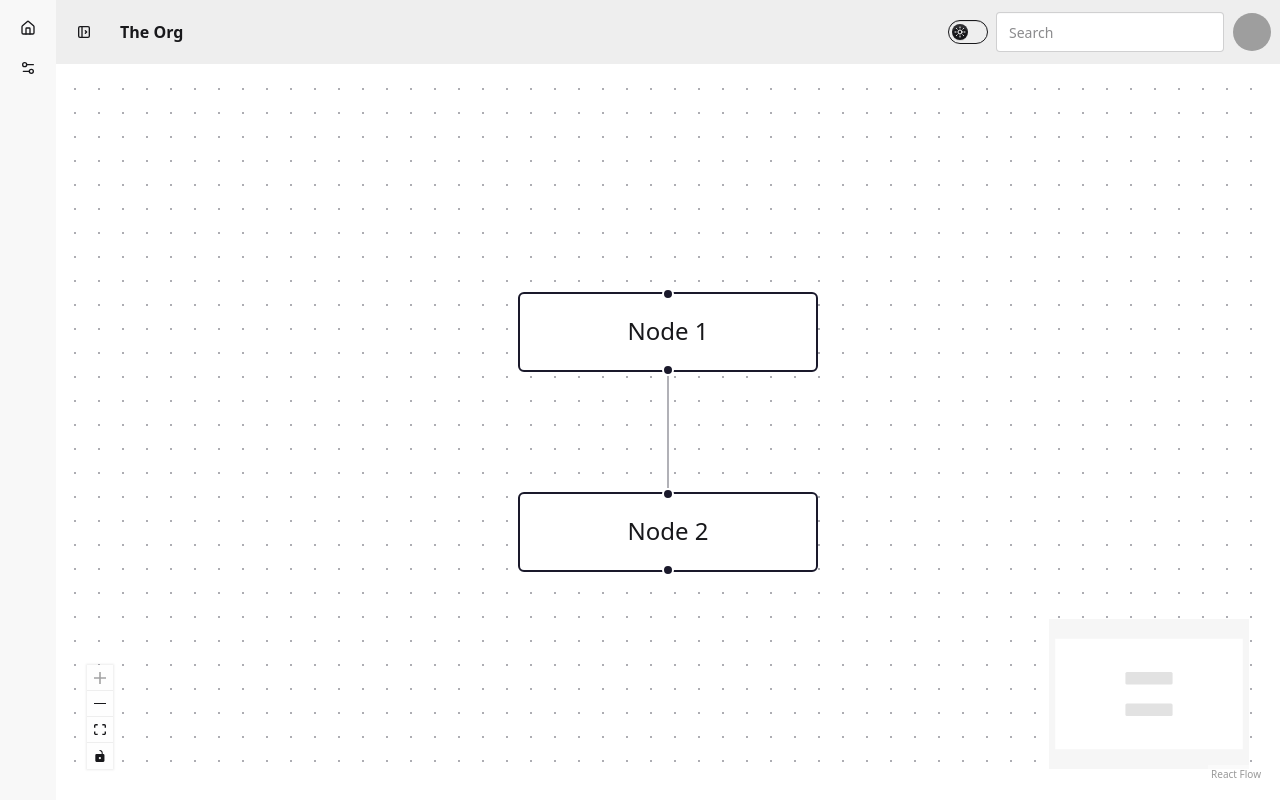
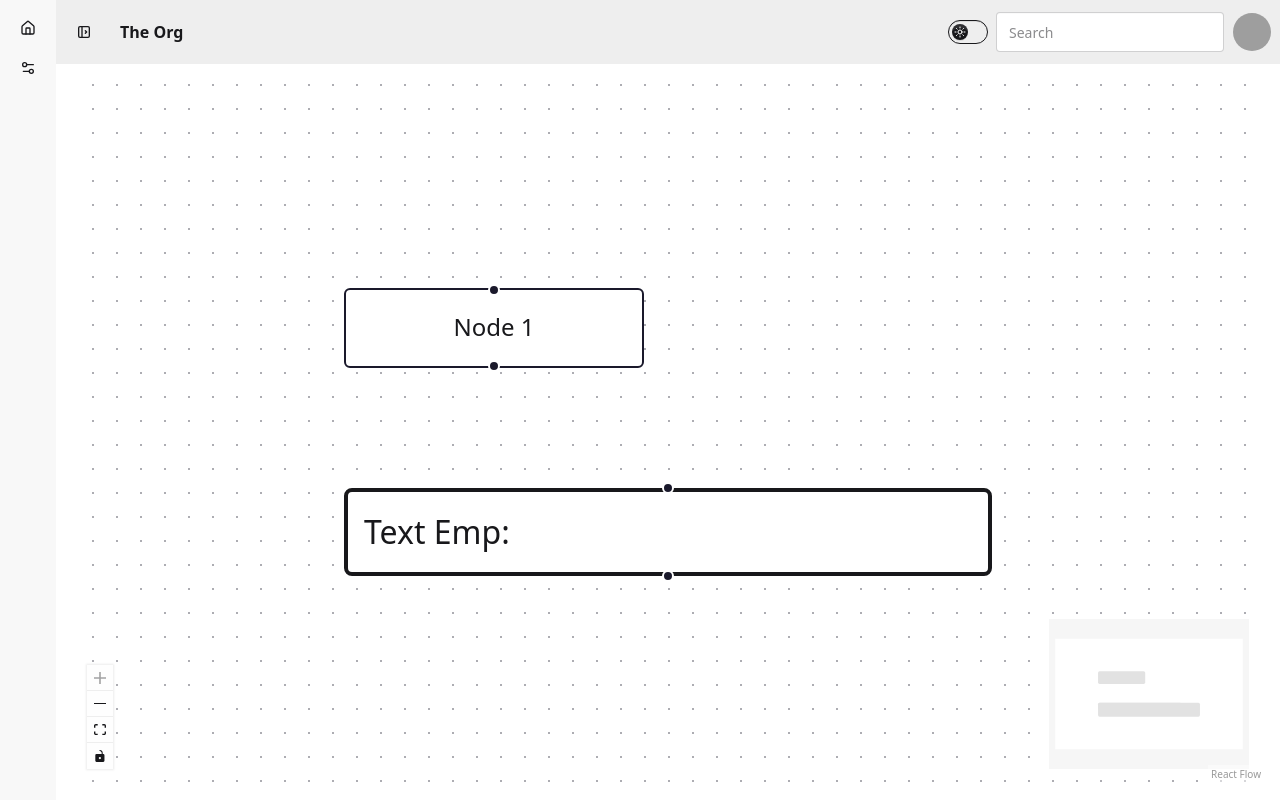
Before and after one commit to RaphCodec/the-org, a React (Vite) app: page / in a window 1280 px wide. Built offline with nearby package versions, Linux system fonts and the light colour scheme; grey boxes are pictures that could not be loaded.

Commit message:
feat(wip): wip

```diff
--- a/package.json
+++ b/package.json
@@ -10,6 +10,7 @@
     "preview": "vite preview"
   },
   "dependencies": {
+    "@dagrejs/dagre": "^1.1.8",
     "@tailwindcss/vite": "^4.1.18",
     "@xyflow/react": "^12.10.0",
     "daisyui": "^5.5.14",
--- a/src/App.tsx
+++ b/src/App.tsx
@@ -11,13 +11,16 @@ import {
   addEdge,
 } from "@xyflow/react";
 import "@xyflow/react/dist/style.css";
+import dagre from '@dagrejs/dagre';
+import peopleData from "./data/people.json"
+import TextUpdaterNode from "./components/TextNode";
+import EmployeeNode from "./components/EmpNode";
 
 
-const initialNodes = [
-  { id: "n1", position: { x: 0, y: 0 }, data: { label: "Node 1" } },
-  { id: "n2", position: { x: 0, y: 100 }, data: { label: "Node 2" } },
-];
+const nodeTypes = { textUpdater: TextUpdaterNode, employee: EmployeeNode };
+const initialNodes = peopleData;
 const initialEdges = [{ id: "n1-n2", source: "n1", target: "n2" }];
+
 
 export default function App() {
   const [theme] = useTheme();
@@ -44,6 +47,7 @@ export default function App() {
       <div className="w-full h-full">
         <ReactFlow
           nodes={nodes}
+          nodeTypes={nodeTypes}
           edges={edges}
           onNodesChange={onNodesChange}
           onEdgesChange={onEdgesChange}
--- /dev/null
+++ b/src/components/EmpNode.tsx
@@ -0,0 +1,21 @@
+import { useCallback } from 'react';
+import { Handle } from '@xyflow/react';
+
+function EmployeeNode(props) {
+  const onChange = useCallback((evt) => {
+    console.log(evt.target.value);
+  }, []);
+
+  return (
+    <div className="bg-white border-2 p-2 rounded ">
+        <Handle type='target' position='top'/>
+        <Handle type='source' position='bottom'/>
+      <div>
+        <label htmlFor="text">Text Emp:</label>
+        <input id="text" name="text" onChange={onChange} className="nodrag" />
+      </div>
+    </div>
+  );
+}
+
+export default EmployeeNode;
--- /dev/null
+++ b/src/components/TextNode.tsx
@@ -0,0 +1,18 @@
+import { useCallback } from 'react';
+
+function TextUpdaterNode(props) {
+  const onChange = useCallback((evt) => {
+    console.log(evt.target.value);
+  }, []);
+
+  return (
+    <div className="text-updater-node">
+      <div>
+        <label htmlFor="text">Text:</label>
+        <input id="text" name="text" onChange={onChange} className="nodrag" />
+      </div>
+    </div>
+  );
+}
+
+export default TextUpdaterNode;
--- /dev/null
+++ b/src/data/people.json
@@ -0,0 +1,15 @@
+[
+  { "id": "n1", "position": { "x": 0, "y": 0 }, "data": { "label": "Node 1" } },
+  {
+    "id": "n2",
+    "position": { "x": 0, "y": 100 },
+    "data": { "label": "Node 2" },
+    "type": "textUpdater"
+  },
+  {
+    "id": "n3",
+    "position": { "x": 0, "y": 100 },
+    "data": { "label": "Node 3" },
+    "type": "employee"
+  }
+]
```
Also changed, not shown: 1 other file (tests, documents, lock files or other folders).
